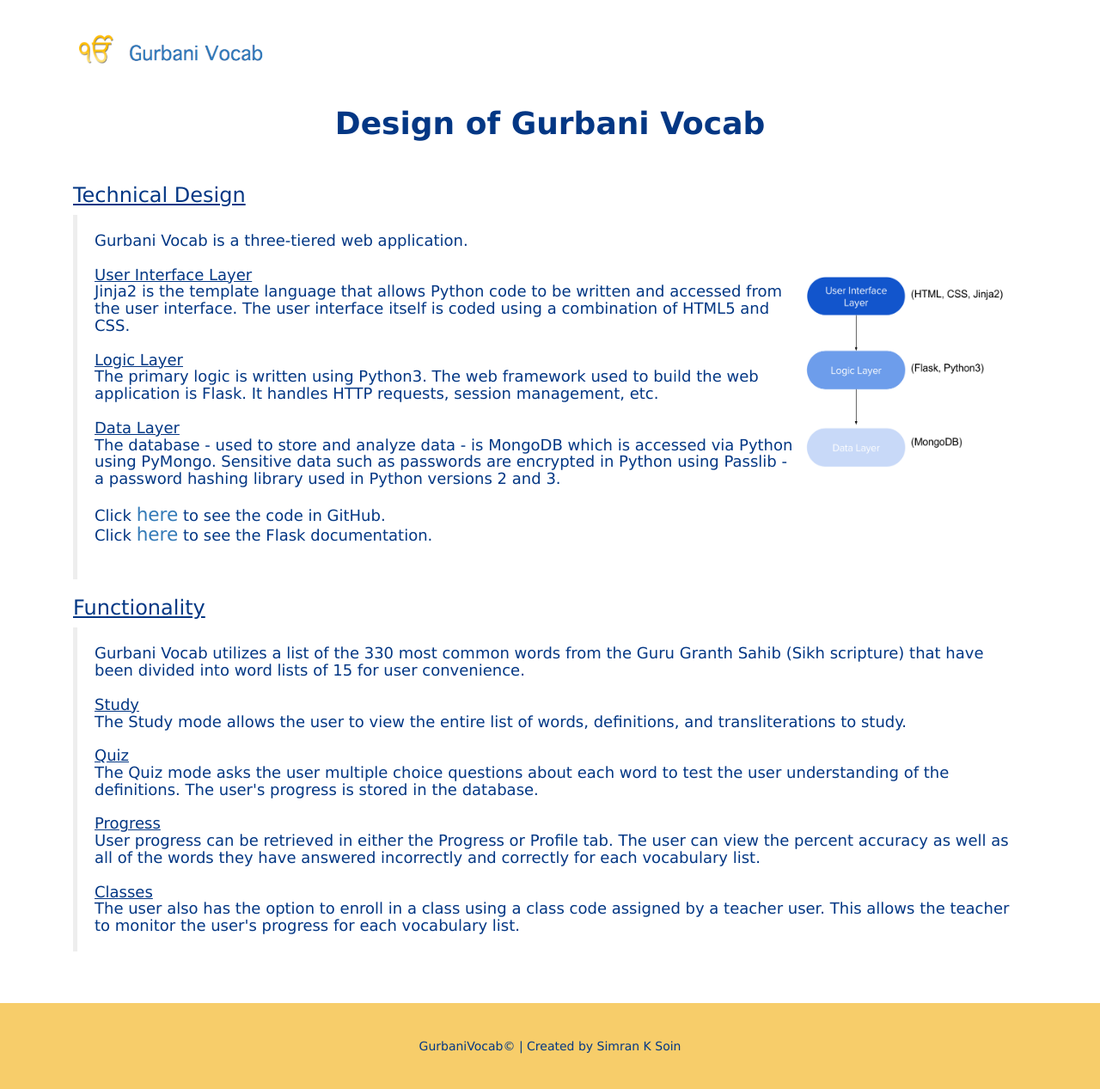
After one commit to simrankaursoin/GurmukhiWordTest, a Flask app: page /design in a window 1280 px wide. The commit adds this page. Shown: the whole page at 86% size. Run offline with Flask 2, Linux system fonts and the light colour scheme; some libraries are stand-ins or nearby versions.

Commit message:
Bug fixes and add design page

```diff
--- a/app.py
+++ b/app.py
@@ -6,7 +6,8 @@ from helper import make_lists, retrieve_user_info, reset_sessions
 from helper import make_options, check_answers, calculate_percent_accuracy
 from helper import UpdateSession, UpdateSession_Form, UpdateCorrect
 from helper import UpdateWrong, less_than_four, CreateMongoList
-from helper import retrieve_teacher_info, make_progress_report, check_if_user_chose_list
+from helper import retrieve_teacher_info, make_progress_report
+from helper import check_if_user_chose_list
 from passlib.hash import pbkdf2_sha512
 import collections
 import arrow
@@ -20,15 +21,16 @@ db = make_database()
 @app.route("/", methods=["GET"])
 def main():
     try:
-        session["username"]
-        if session["username"] is None:
+        session["email"]
+        if session["email"] is None:
             return render_template("homepage.html")
     except KeyError:
         return render_template("homepage.html")
     try:
         if session["user_type"] == "Teacher":
             db.teachers.update({"username": session["username"]},
-                               {"$set": {"last_accessed":  arrow.utcnow().format('YYYY-MM-DD')}})
+                               {"$set": {"last_accessed":
+                                         arrow.utcnow().format('YYYY-MM-DD')}})
             full_name = retrieve_teacher_info(session)["full_name"]
             return render_template("homepage_teacher.html", full_name=full_name)
     except KeyError:
@@ -153,11 +155,15 @@ def quiz():
     global correct_word, word_index
     user_info = retrieve_user_info(session)
     full_name = user_info["full_name"]
-    name = session["current_list"].lower()
     doc = user_info["doc"]
     list_of_defs = doc["list_of_definitions"]
     list_of_words = doc["list_of_words"]
     if request.method == "GET":
+        try:
+            name = session["current_list"].lower()
+        except KeyError:
+            return render_template("error_choose_list.html",
+                                   full_name=full_name)
         # list of defs is empty but list of words isn't, user has finished list
         if (len(list_of_defs) < 1 and len(list_of_words)) > 0:
             full_doc = db.users.find_one({"username": session["username"]})
@@ -165,10 +171,6 @@ def quiz():
             return render_template("finished.html", name=name[-1],
                                    full_name=full_name,
                                    percent_accuracy=percent_accuracy)
-        # list of defs/words are both empty >> user hasn't chosen list
-        elif len(list_of_defs) < 1:
-            return render_template("error_choose_list.html",
-                                   full_name=full_name)
         # list of definitions has less than 4 items left
         elif len(list_of_defs) < 4:
             # less_than_four returns list_of_options
@@ -243,11 +245,13 @@ def my_classes():
                 if name_of_item[0:4] == list("list"):
                     try:
                         int(name_of_item[4])
-                        percent_accuracy = (student[thing]["correct"] /
+                        percent_accuracy = int((student[thing]["correct"] /
                                             (student[thing]["correct"] +
-                                             student[thing]["wrong"]))*100
+                                             student[thing]["wrong"]))*100)
+                        number_questions = (student[thing]["correct"] +
+                                             student[thing]["wrong"])
                         list_name = name_of_item[4]
-                        student_data[list_name] = percent_accuracy
+                        student_data[list_name] = (percent_accuracy, number_questions)
                     except (IndexError, ValueError, ZeroDivisionError):
                         continue
             sorted_data = collections.OrderedDict(sorted(student_data.items()))
@@ -279,11 +283,10 @@ def delete_class():
                                                      {"class_name": None}})
             db.users.update({"username": username}, {"$set":
                                                      {"class_code": None}})
-            flash("You have officially un-enrolled from "+class_name)
+            flash("You have officially un-enrolled from ", class_name)
             return redirect("/profile", 303)
         else:
             return redirect("/profile", 303)
-
 
 @app.route("/edit_info_teacher", methods=["GET", "POST"])
 def edit_info_teacher():
@@ -300,7 +303,22 @@ def edit_info_teacher():
                                gender=user_info["gender"],
                                other_genders=other_genders)
     elif request.method == "POST":
+        doc = {}
+        for teacher in db.teachers.find():
+            for item in teacher:
+                doc[item] = teacher[item]
         new_stuff = check_answers(request, flash, session, False)["new_stuff"]
+        if session["username"] != new_stuff["username"]:
+            if session["username"] in doc.values():
+                print("in db")
+                flash("Username taken")
+                other_genders = ["Male", "Female", "Other"]
+                other_genders.remove(new_stuff["gender"])
+                return render_template("/edit_info.html", user="", c_user="", email=new_stuff["email"],
+                                f_name=new_stuff["f_name"],
+                                l_name=new_stuff["l_name"],
+                                gender=new_stuff["gender"],
+                                other_genders=other_genders)
         if not check_answers(request, flash, session, True)["errors"]:
             username_query = {"username": session["username"]}
             things_to_update = ["email", "username", "gender"]
@@ -559,6 +577,8 @@ def security():
         session["username"] = request.form.get("user").strip()
         security_word = request.form.get("security_word").strip()
         doc = db.users.find_one({"username": session["username"]})
+        if doc is None:
+            doc = db.teachers.find_one({"username": session["username"]})
         # if there is no document with given username, wrong username entered
         if doc is None:
             flash("Wrong Username")
@@ -646,10 +666,21 @@ def signup():
                                other_genders=other_genders)
 
 
-@app.route("/logged_out", methods=["GET"])
+@app.route("/logged_out", methods=["GET","POST"])
 def logged_out():
-    reset_sessions(session)
-    return render_template("logged_out.html")
+    if request.method == "GET":
+        return render_template("logoutconfirmation.html")
+    else:
+        if request.form.get("yesorno") == "Yes":
+            reset_sessions(session)
+            return render_template("logged_out.html")
+        else:
+            return redirect("/profile", 303)
+
+
+@app.route("/design", methods=["GET"])
+def design():
+    return render_template("design.html")
 
 
 @app.route("/profile", methods=["GET"])
--- a/helper.py
+++ b/helper.py
@@ -180,7 +180,6 @@ def check_answers(request, flash, session, need_to_flash):
              "gender": request.form.get("gender").title(),
              "f_name": request.form.get("f_name").split(" ")[0],
              "l_name": request.form.get("l_name").split(" ")[0]}
-    print(stuff)
     if request.form.get("user").strip() != request.form.get("c_user").strip():
         if need_to_flash:
             flash("Please ensure that username is validated correctly.")
--- /dev/null
+++ b/templates/design.html
@@ -0,0 +1,39 @@
+{% extends "_base.html" %}
+{% block title %}Design Page{% endblock %}
+
+{% block content %}
+<body>
+<br></br>
+<a href="/"><img src="{{url_for('static', filename='GurbaniVocabLogo.png')}}" style="float:left;" class="logo"></a><br /><br></br>
+<style>
+img.logo {max-width:20%;min-width:144px; min-height:30px}
+.topnav a {float: left;display: block; text-align: center;padding: 14px 16px;text-decoration: none;font-size: 17px;width:33.33%;}
+body {color: #033784;}
+</style>
+<center><h1> <b>Design of Gurbani Vocab</b> </h1> </center><br />
+<h3><u> Technical Design </u></h3><blockquote>
+<h4>Gurbani Vocab is a three-tiered web application.
+<br></br><img src="{{url_for('static', filename='architecture.png')}}" style="float:right; height:240px; width:250px; border:5px black;"><u>User Interface Layer</u><br />
+Jinja2 is the template language that allows Python code to be written and accessed from the user interface. The user interface itself is coded using
+a combination of HTML5 and CSS.
+<br></br><u>Logic Layer</u><br />
+The primary logic is written using Python3. The web framework used to build the web application is Flask. It handles HTTP requests, session management, etc.
+<br></br><u>Data Layer</u><br />
+The database - used to store and analyze data - is MongoDB which is accessed via Python using PyMongo. Sensitive data
+such as passwords are encrypted in Python using Passlib - a password hashing library used in Python versions 2 and 3.
+<br></br>Click <a href="https://github.com/simrankaursoin/gurmukhiwordtest"> here</a> to see the code in GitHub.<br />
+Click <a href="https://media.readthedocs.org/pdf/flask/latest/flask.pdf"> here</a> to see the Flask documentation.
+<br></br></h4></blockquote>
+
+<h3><u> Functionality </u></h3><blockquote>
+<h4>Gurbani Vocab utilizes a list of the 330 most common words from the Guru Granth Sahib (Sikh scripture) that have been
+divided into word lists of 15 for user convenience.<br></br><u>Study</u><br />
+The Study mode allows the user to view the entire list of words, definitions, and transliterations to study.<br></br><u>Quiz</u><br /> The Quiz
+mode asks the user multiple choice questions about each word to test the user understanding of the definitions. The
+user's progress is stored in the database. <br></br><u>Progress</u><br />User progress can be retrieved in either the Progress or Profile tab. The user can view
+the percent accuracy as well as all of the words they have answered incorrectly and correctly for each vocabulary list.
+<br></br><u>Classes</u><br />The user also has the option to enroll in a class using a class code assigned by a teacher user. This allows the teacher
+to monitor the user's progress for each vocabulary list.
+</h4></blockquote>
+</body>
+{% endblock %}
```
Also changed, not shown: templates/homepage_teacher.html (+6 -7 lines), templates/logoutconfirmation.html (added, +22 -0 lines), templates/my_classes.html (+6 -3 lines), static/architecture.png (added).
